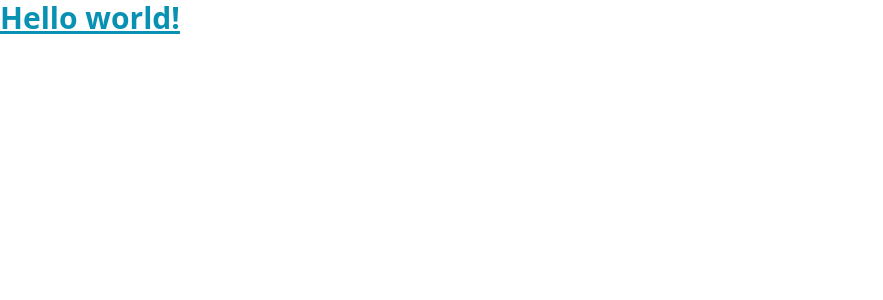
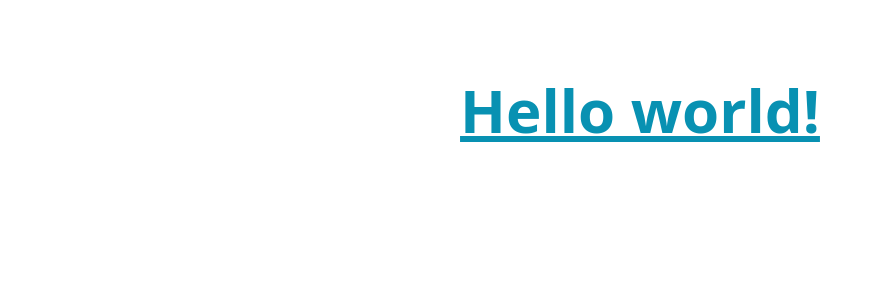
Before and after one commit to Mani007/framermotionjs, a React (Create React App) app: page / in a window 1280 px wide. Shown: the top 300 px of the page, without its empty margins (0-883 px from the left). Built offline with nearby package versions, Linux system fonts and the light colour scheme.

Commit message:
framer motion added sucessfully

```diff
--- a/package.json
+++ b/package.json
@@ -6,6 +6,7 @@
     "@testing-library/jest-dom": "^5.17.0",
     "@testing-library/react": "^13.4.0",
     "@testing-library/user-event": "^13.5.0",
+    "framer-motion": "^10.16.16",
     "react": "^18.2.0",
     "react-dom": "^18.2.0",
     "react-scripts": "5.0.1",
--- a/src/App.js
+++ b/src/App.js
@@ -1,12 +1,21 @@
 
 import './App.css';
+import { motion } from "framer-motion"
 
 function App() {
   return (
     <>
-     <h1 className="text-3xl text-cyan-600 font-bold underline">
+    <div className='container items-center justify-center px-5 py-20'>
+     <motion.h1
+      animate={{
+        scale: [1, 2, 2, 1, 1],
+        rotate: [0, 0, 270, 270, 0],
+        borderRadius: ["20%", "20%", "50%", "50%", "20%"],
+      }}
+     className="text-6xl text-center  text-cyan-600 font-bold underline">
       Hello world!
-    </h1>
+    </motion.h1>
+    </div>
     </>
   );
 }
```
Also changed, not shown: 1 other file (tests, documents, lock files or other folders).
